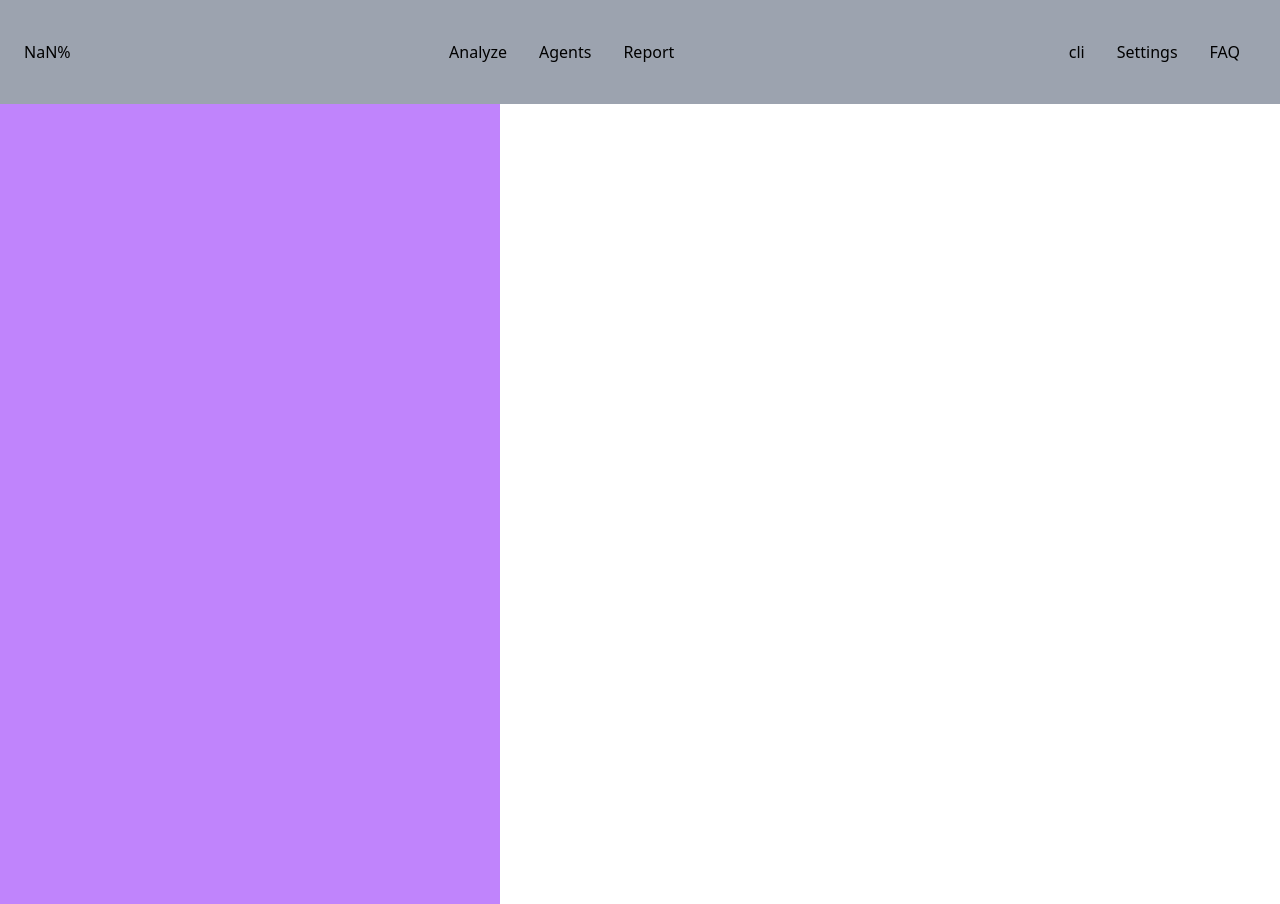
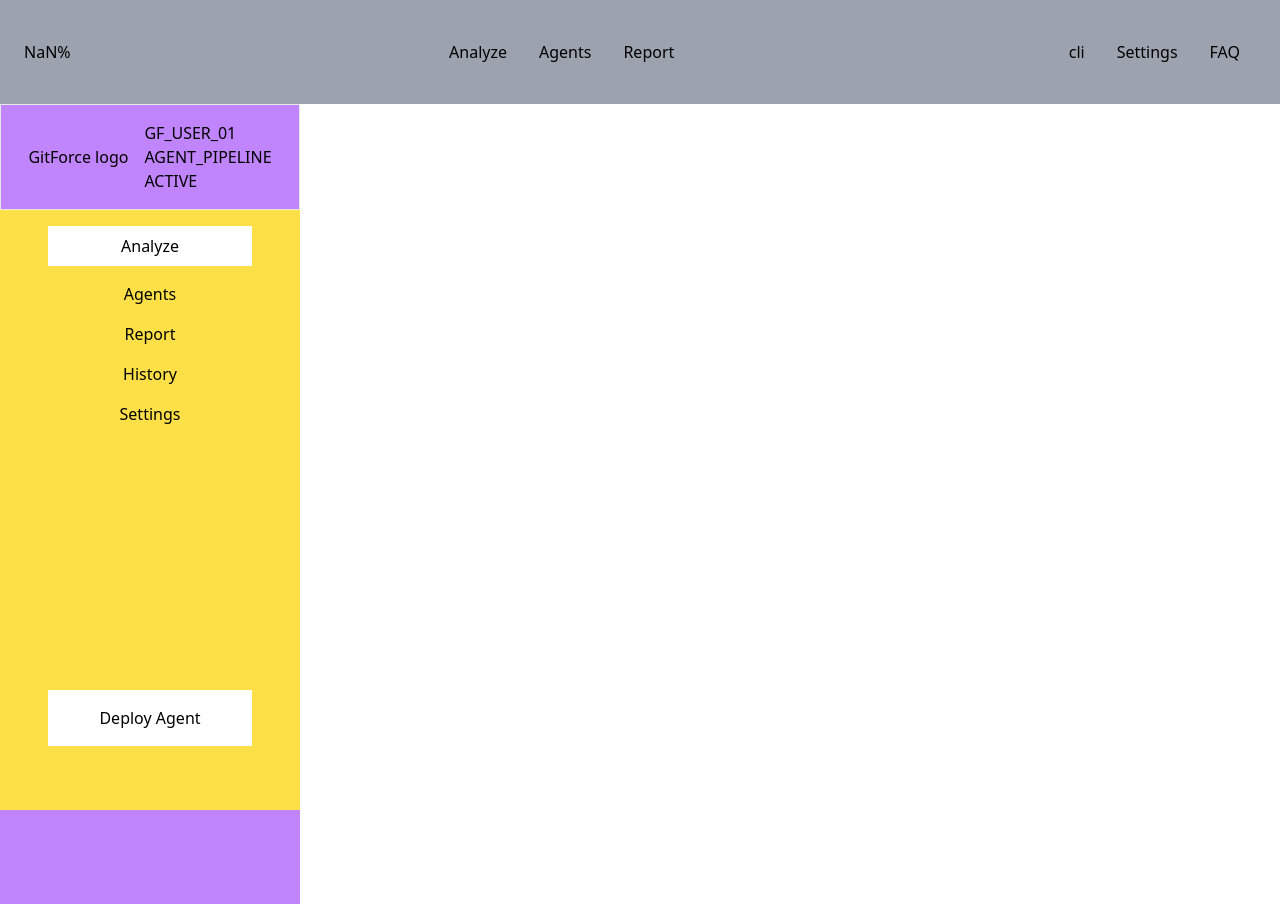
Before and after one commit to Just1MoreCommit/GitForce, a React (Vite) app: page / in a window 1280 px wide. Built offline with nearby package versions, Linux system fonts and the light colour scheme.

Commit message:
add: Navbar, SideBar

```diff
--- a/src/components/Sidebar.jsx
+++ b/src/components/Sidebar.jsx
@@ -2,13 +2,35 @@
 
 function Sidebar() {
     return (
-        <div className="bg-purple-400 w-[500px] min-h-screen">
-            <div className="">
-                <div className="flex">
+        <div className="bg-purple-400 w-[300px] min-h-screen flex flex-col">
+
+            <div className="upper-box border">
+
+                <div className="in-up-box flex gap-4 items-center justify-center p-4">
+                    <p>GitForce logo</p>
+                    <div className="">
+                        <p>GF_USER_01</p>
+                        <p>AGENT_PIPELINE</p>
+                        <p>ACTIVE</p>
+                    </div>
+                </div>
+            </div>
+
+            <div className="buttons flex flex-col justify-between bg-yellow-300 min-h-[600px]">
+                <div className="grp-btns flex flex-col px-12 pt-4 gap-4">
+                    <button className="bg-white min-w-full p-2">Analyze</button>
+                    <button>Agents</button>
+                    <button>Report</button>
+                    <button>History</button>
+                    <button>Settings</button>
+                </div>
+
+                <div className="grp-btns flex flex-col px-12 pt-4 gap-4">
+                    <button className="mb-16 bg-white min-w-full py-4 ">Deploy Agent</button>
+                </div>
+            </div>
 
 
-                </div>
-            </div>
         </div>
     );
 }
```
